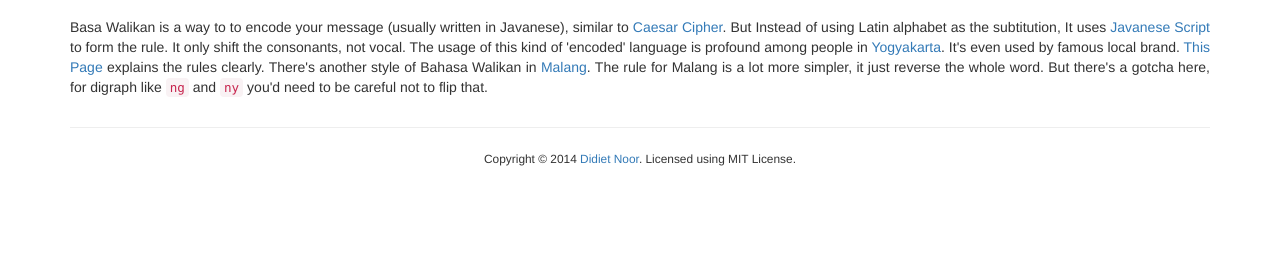
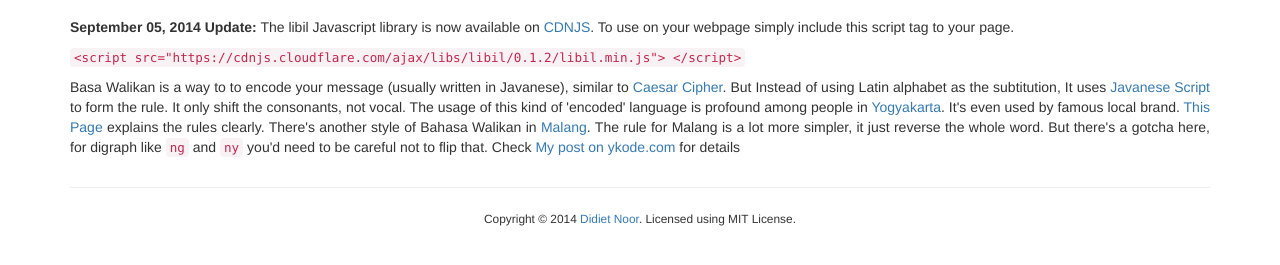
Before and after one commit to libil/libil.github.io, a plain HTML site: page index.html in a window 1280 px wide. Shown: the part 479-744 px from the top of the page. Drawn offline with nearby package versions, Linux system fonts and the light colour scheme; a script that the page names is missing.

Commit message:
Added update on CDNJS

```diff
--- a/index.html
+++ b/index.html
@@ -67,6 +67,10 @@
       </div>
       <div class="row">
         <div class="col-lg-12 col-md-12 col-sm-12">
+          <p class="text-justify"><strong>September 05, 2014 Update:</strong> The libil Javascript library is now available on <a href="http://cdnjs.com">CDNJS</a>. To use on your webpage simply include this script tag to your page.</p>
+          <p><code>
+            &lt;script src="https://cdnjs.cloudflare.com/ajax/libs/libil/0.1.2/libil.min.js"&gt; &lt;/script&gt;
+          </code></p>
           <p class="text-justify">Basa Walikan is a way to to encode your message (usually written in Javanese), similar to <a
             href="http://en.wikipedia.org/wiki/Caesar_cipher">Caesar Cipher</a>. But Instead of using Latin
           alphabet as the subtitution, It uses <a href="http://en.wikipedia.org/wiki/Javanese_script">Javanese
@@ -77,7 +81,7 @@
           clearly. There's another style of Bahasa Walikan in <a
             href="http://en.wikipedia.org/wiki/Malang">Malang</a>. The rule for Malang is a lot more simpler, it
           just reverse the whole word. But there's a gotcha here, for digraph like <code>ng</code> and
-          <code>ny</code> you'd need to be careful not to flip that.</p>
+          <code>ny</code> you'd need to be careful not to flip that. Check <a href="http://www.ykode.com/2014/09/05/the-writing-of-libil.html">My post on ykode.com</a> for details</p>
         </div>
       </div>
       <hr>
```
